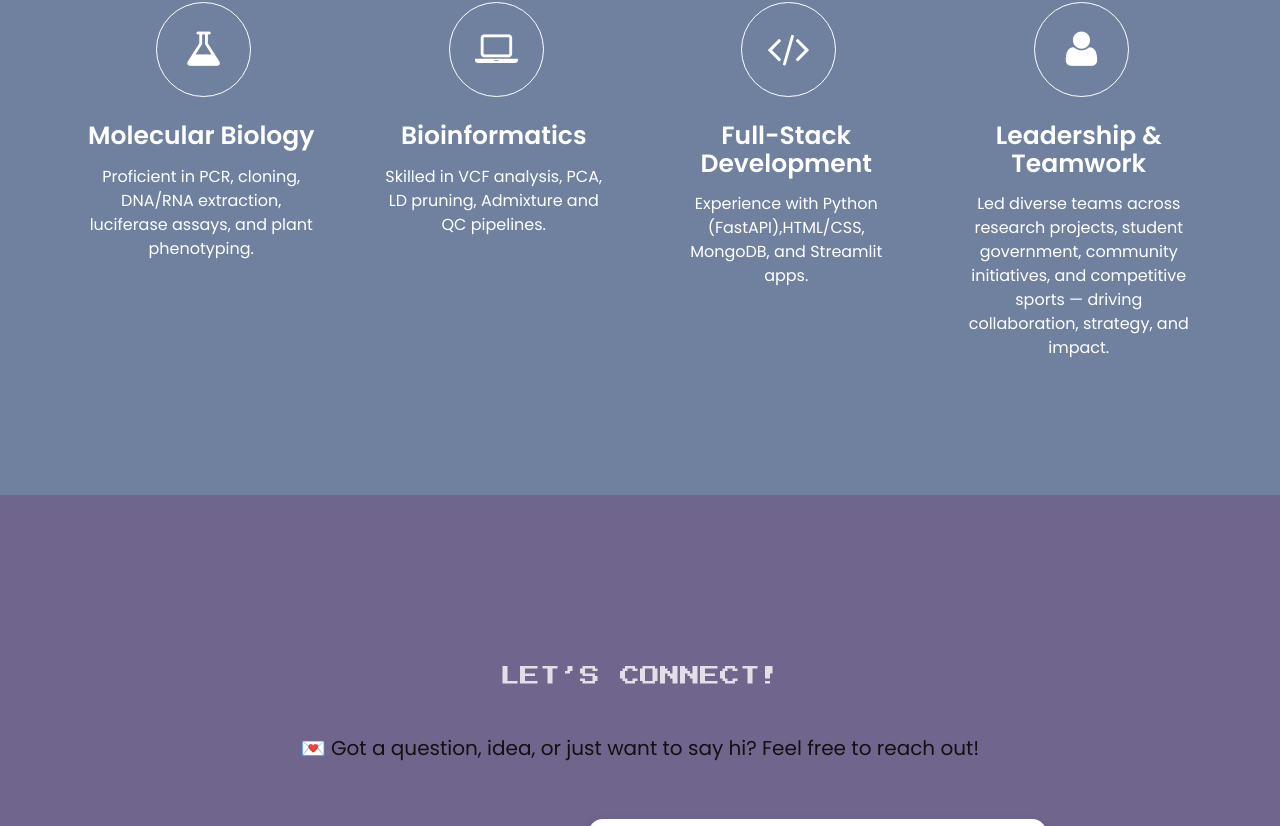
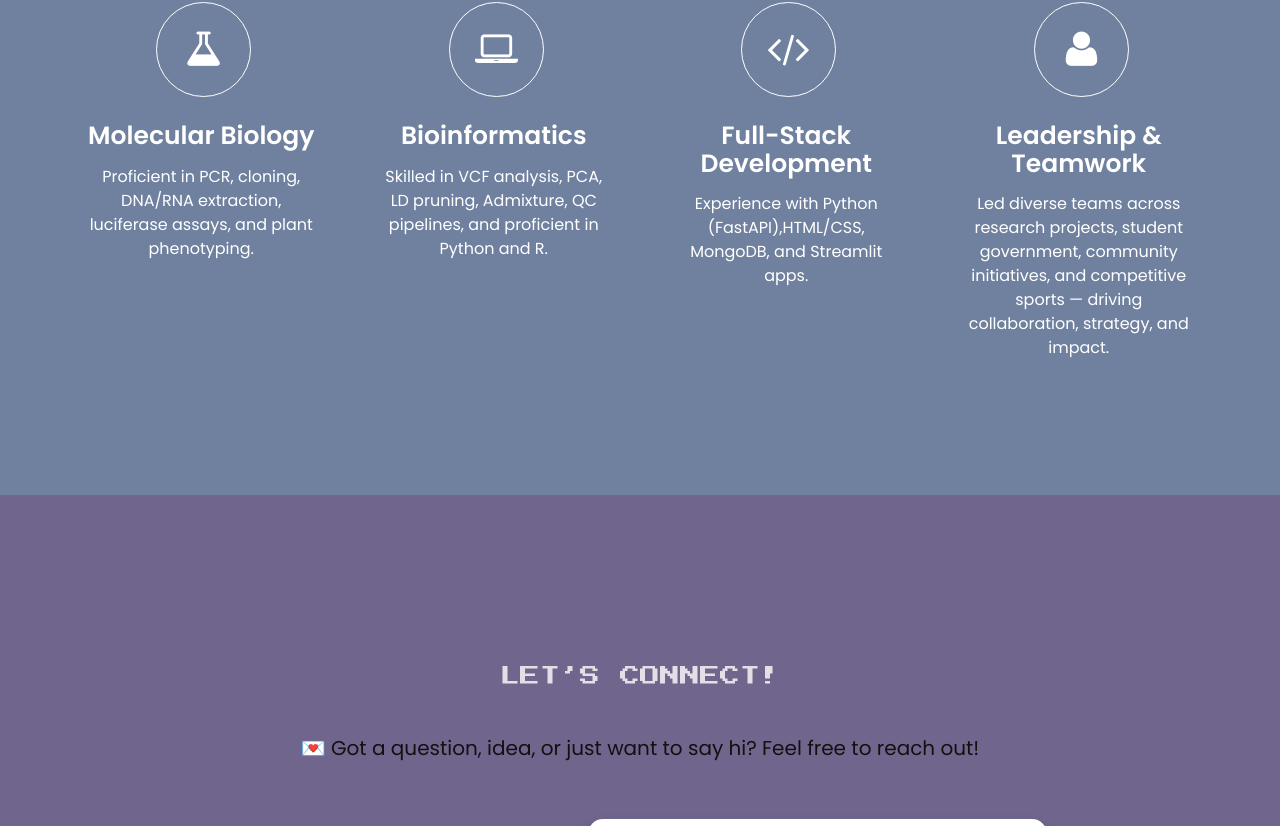
Before and after one commit to SadafHabibb/portfolio, a plain HTML site: page docs/index.html in a window 1280 px wide. Shown: the part 5645-6471 px from the top of the page. Drawn offline with Linux system fonts and the light colour scheme.

Commit message:
Update index.html

```diff
--- a/docs/index.html
+++ b/docs/index.html
@@ -303,7 +303,7 @@
 		      <div class="service_icon icon2  delay-03s animated wow zoomIn"> <span><i class="fa fa-laptop"></i></span> </div>
 		        <div class="service_block">
             <h3 class="animated fadeInUp wow">Bioinformatics</h3>
-            <p class="animated fadeInDown wow">Skilled in VCF analysis, PCA, LD pruning, Admixture and QC pipelines.</p>
+            <p class="animated fadeInDown wow">Skilled in VCF analysis, PCA, LD pruning, Admixture, QC pipelines, and proficient in Python and R.</p>
           </div>
         </div>
         <div class="col-md-3">
```
